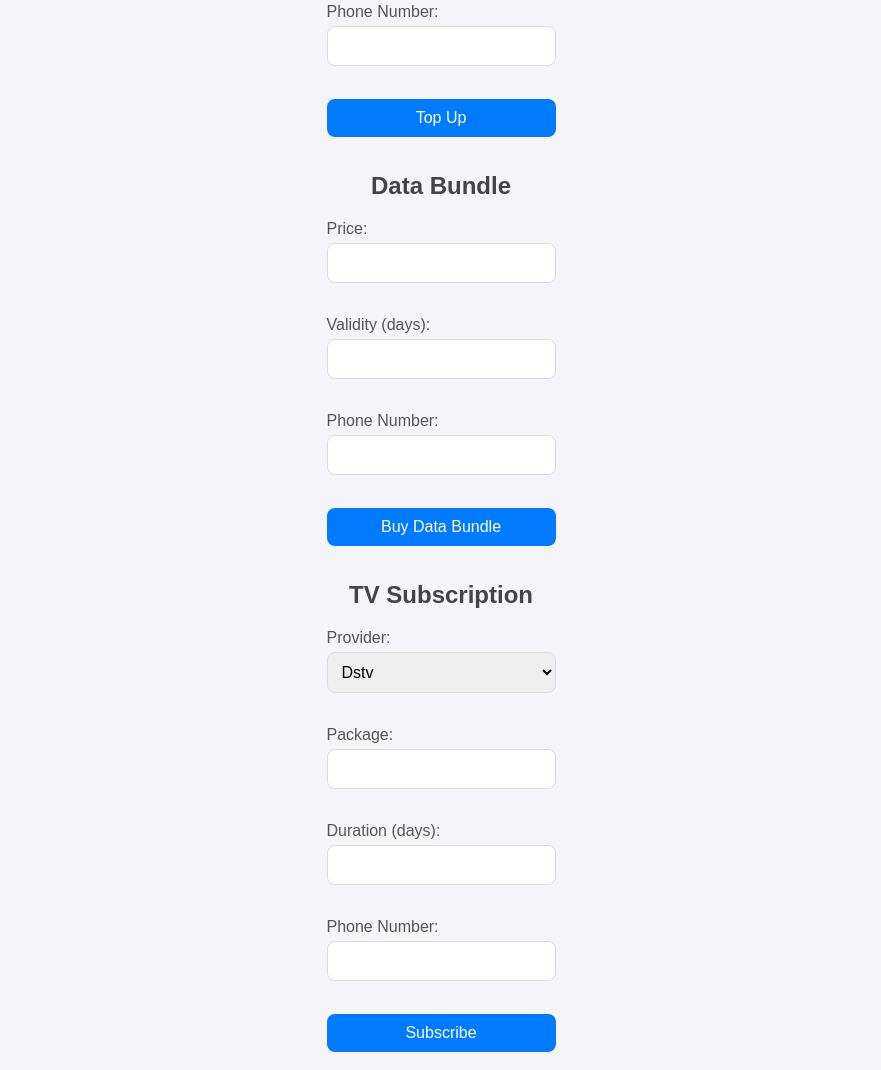
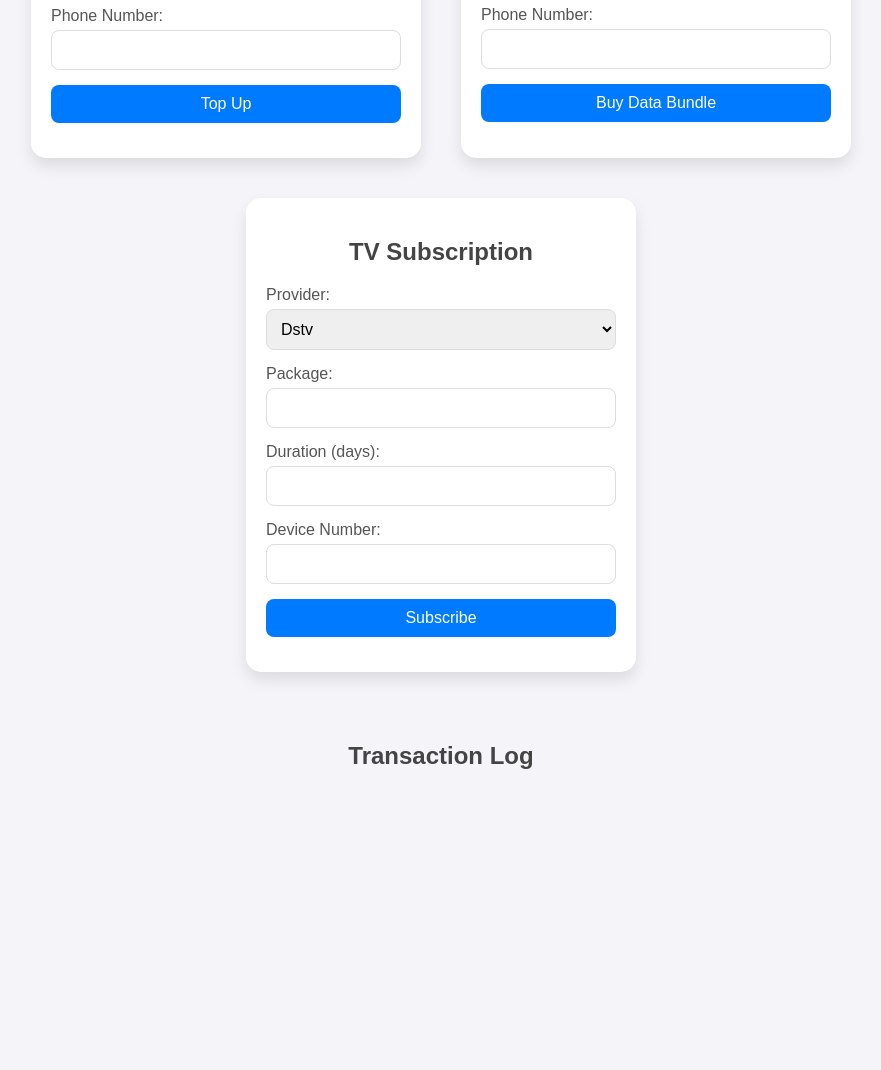
Before and after one commit to hafis001/Suppay, a plain HTML site: page index.html in a window 1280 px wide. Shown: the part 384-1454 px from the top of the page, without its empty margins (199-1080 px from the left). After the commit the page ends 1194 px from the top, so only its background shows below. Drawn offline with Linux system fonts and the light colour scheme.

Commit message:
index.html

```diff
--- a/index.html
+++ b/index.html
@@ -11,8 +11,10 @@
     <div class="container">
         <h1>Mobile Network Services</h1>
 
-        <!-- Airtime Topup Form -->
-        <div class="form-container">
+        <!-- Card Container -->
+        <div class="flex-container">
+            <!-- Airtime Topup Card -->
+            <div class="card">
                 <h2>Airtime Topup</h2>
                 <form id="airtimeForm">
                     <label for="network">Select Network:</label>
@@ -22,36 +24,36 @@
                         <option value="Glo">Glo</option>
                         <option value="9mobile">9mobile</option>
                     </select>
-                <br>
+
                     <label for="amount">Amount:</label>
                     <input type="number" id="amount" name="amount" required>
-                <br>
+
                     <label for="phone_number">Phone Number:</label>
                     <input type="text" id="phone_number" name="phone_number" required>
-                <br>
+
                     <button type="submit">Top Up</button>
                 </form>
             </div>
 
-        <!-- Data Bundle Form -->
-        <div class="form-container">
+            <!-- Data Bundle Card -->
+            <div class="card">
                 <h2>Data Bundle</h2>
                 <form id="dataForm">
                     <label for="data_price">Price:</label>
                     <input type="number" id="data_price" name="price" required>
-                <br>
+
                     <label for="validity">Validity (days):</label>
                     <input type="number" id="validity" name="validity" required>
-                <br>
-                <label for="phone_number">Phone Number:</label>
+
+                    <label for="phone_number_data">Phone Number:</label>
                     <input type="text" id="phone_number_data" name="phone_number" required>
-                <br>
+
                     <button type="submit">Buy Data Bundle</button>
                 </form>
             </div>
 
-        <!-- TV Subscription Form -->
-        <div class="form-container">
+            <!-- TV Subscription Card -->
+            <div class="card">
                 <h2>TV Subscription</h2>
                 <form id="tvForm">
                     <label for="provider">Provider:</label>
@@ -60,24 +62,27 @@
                         <option value="GOtv">GOtv</option>
                         <option value="StarTimes">StarTimes</option>
                     </select>
-                <br>
+
                     <label for="package">Package:</label>
                     <input type="text" id="package" name="package" required>
-                <br>
+
                     <label for="duration">Duration (days):</label>
                     <input type="number" id="duration" name="duration" required>
-                <br>
-                <label for="phone_number_tv">Phone Number:</label>
+
+                    <label for="phone_number_tv">Device Number:</label>
                     <input type="text" id="phone_number_tv" name="phone_number" required>
-                <br>
+
                     <button type="submit">Subscribe</button>
                 </form>
             </div>
+        </div>
 
         <!-- Transaction Logs -->
+        <div class="transaction-log">
             <h2>Transaction Log</h2>
             <div id="transactionLogs">
                 <!-- Transaction details will be shown here dynamically -->
+            </div>
         </div>
     </div>
 
```
Lines whose indentation alone changed are shown as unchanged.
